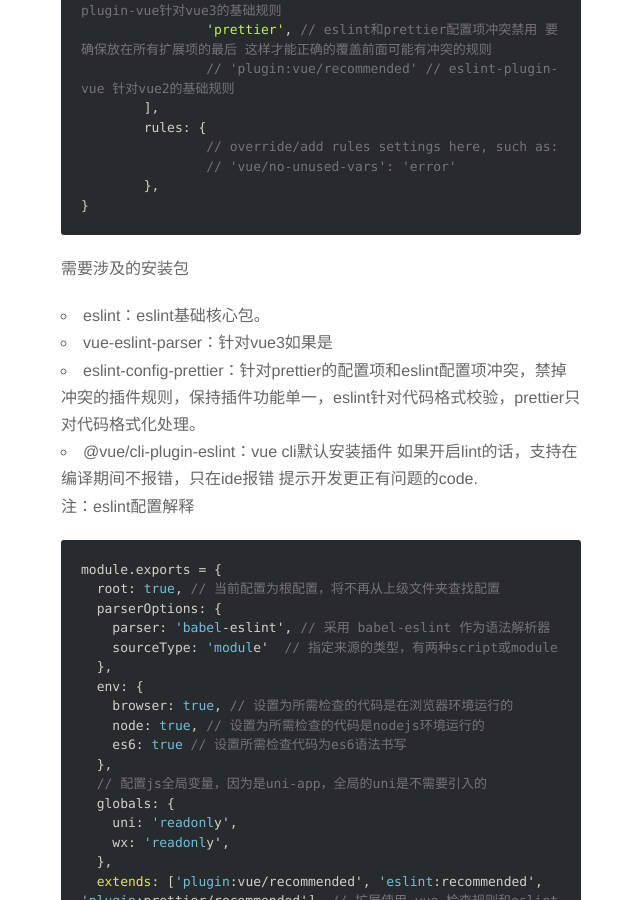
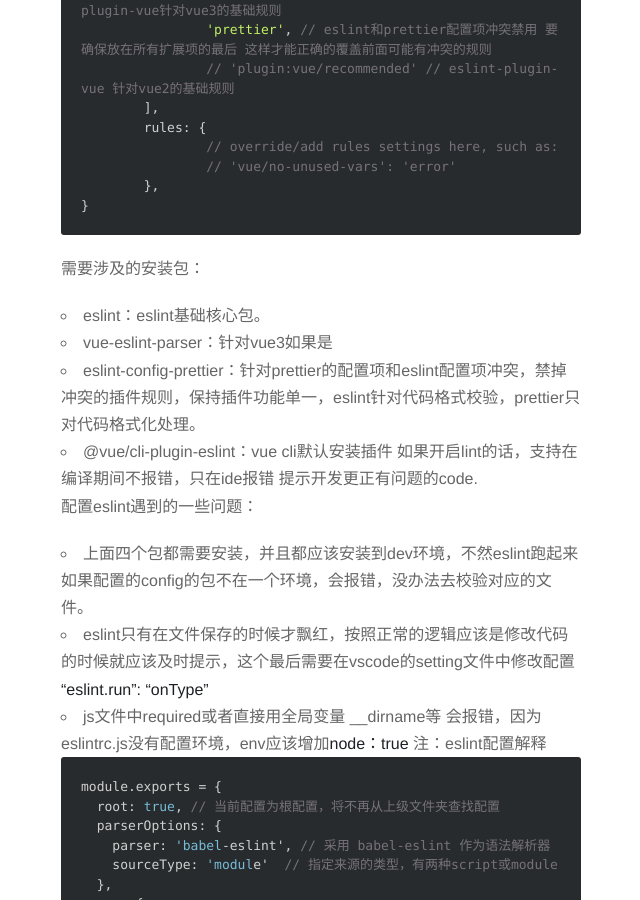
Before and after one commit to Ccheng2729111/kian.github.io, a Jekyll site: the page built from mdfile/2022-07-14-code.md, in a window 1280 px wide and 900 px high, scrolled down 4937 px. Shown: the whole window, without its empty margins (319-959 px from the left). Built offline with Jekyll 4.4.1, drawn with Linux system fonts in a browser that asks for light colours; nearby versions of some CDN libraries.

Commit message:
修改编码规范结构

````diff
--- a/mdfile/2022-07-14-code.md
+++ b/mdfile/2022-07-14-code.md
@@ -200,14 +200,18 @@ module.exports = {
 	},
 }
 ```
-
-需要涉及的安装包
+需要涉及的安装包：
 
 - eslint：eslint基础核心包。
 - vue-eslint-parser：针对vue3如果是<script setup>的情况eslint对其进行校验。
 - eslint-config-prettier：针对prettier的配置项和eslint配置项冲突，禁掉冲突的插件规则，保持插件功能单一，eslint针对代码格式校验，prettier只对代码格式化处理。
 - @vue/cli-plugin-eslint：vue cli默认安装插件 如果开启lint的话，支持在编译期间不报错，只在ide报错 提示开发更正有问题的code.
 
+配置eslint遇到的一些问题：
+
+- 上面四个包都需要安装，并且都应该安装到dev环境，不然eslint跑起来如果配置的config的包不在一个环境，会报错，没办法去校验对应的文件。
+- eslint只有在文件保存的时候才飘红，按照正常的逻辑应该是修改代码的时候就应该及时提示，这个最后需要在vscode的setting文件中修改配置 **"eslint.run": "onType"**
+- js文件中required或者直接用全局变量 __dirname等 会报错，因为eslintrc.js没有配置环境，env应该增加**node：true**
 注：eslint配置解释
 
 ```jsx
````
